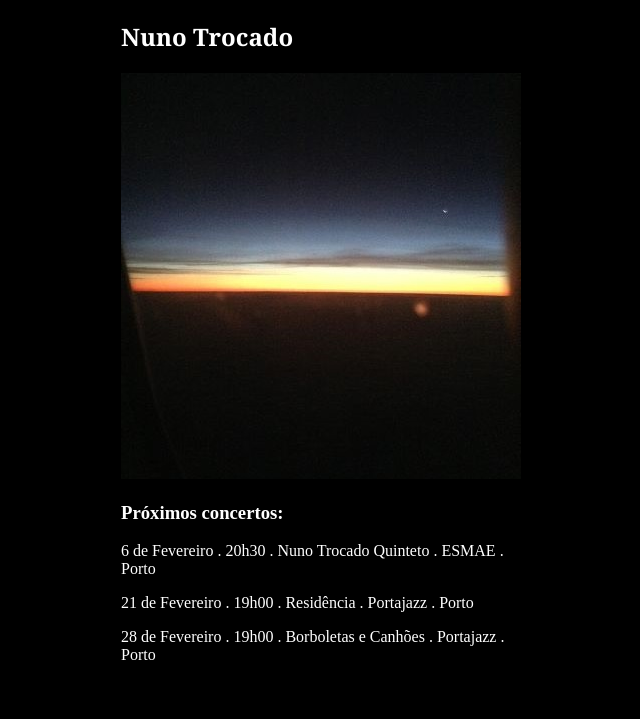
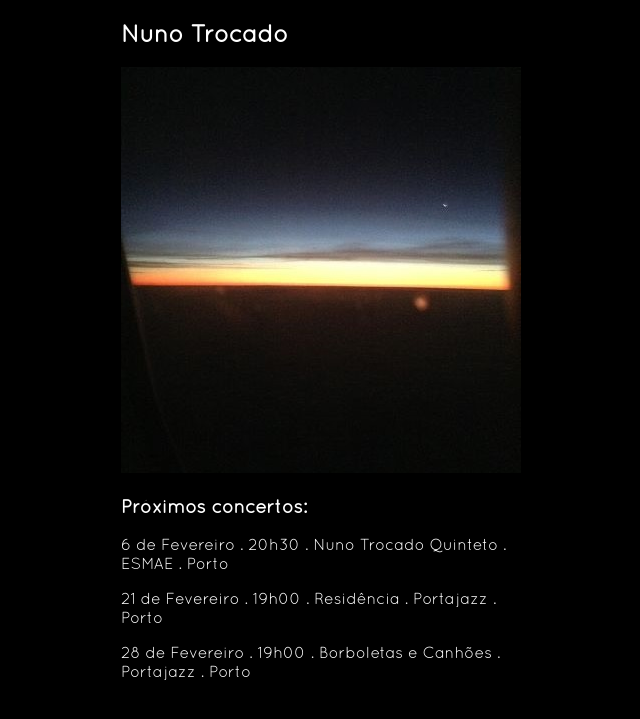
Before and after one commit to ntrocado/ntrocado.github.io, a Jekyll site: the page built from index.html, in a window 1280 px wide. Shown: the top 719 px of the page, without its empty margins (319-959 px from the left). Built offline with Jekyll 4.4.1, drawn with Linux system fonts in a browser that asks for light colours; some web fonts are replaced.

Commit message:
Update main.css

```diff
--- a/css/main.css
+++ b/css/main.css
@@ -12,12 +12,12 @@ section {
 }
 @font-face {
     font-family: 'quicksandregular';
-    src: url('css/fonts/quicksand-regular-webfont.eot');
-    src: url('css/fonts/quicksand-regular-webfont.eot?#iefix') format('embedded-opentype'),
-         url('css/fonts/quicksand-regular-webfont.woff2') format('woff2'),
-         url('css/fonts/quicksand-regular-webfont.woff') format('woff'),
-         url('css/fonts/quicksand-regular-webfont.ttf') format('truetype'),
-         url('css/fonts/quicksand-regular-webfont.svg#quicksandregular') format('svg');
+    src: url('/css/fonts/quicksand-regular-webfont.eot');
+    src: url('/css/fonts/quicksand-regular-webfont.eot?#iefix') format('embedded-opentype'),
+         url('/css/fonts/quicksand-regular-webfont.woff2') format('woff2'),
+         url('/css/fonts/quicksand-regular-webfont.woff') format('woff'),
+         url('/css/fonts/quicksand-regular-webfont.ttf') format('truetype'),
+         url('/css/fonts/quicksand-regular-webfont.svg#quicksandregular') format('svg');
     font-weight: normal;
     font-style: normal;
 }
```
